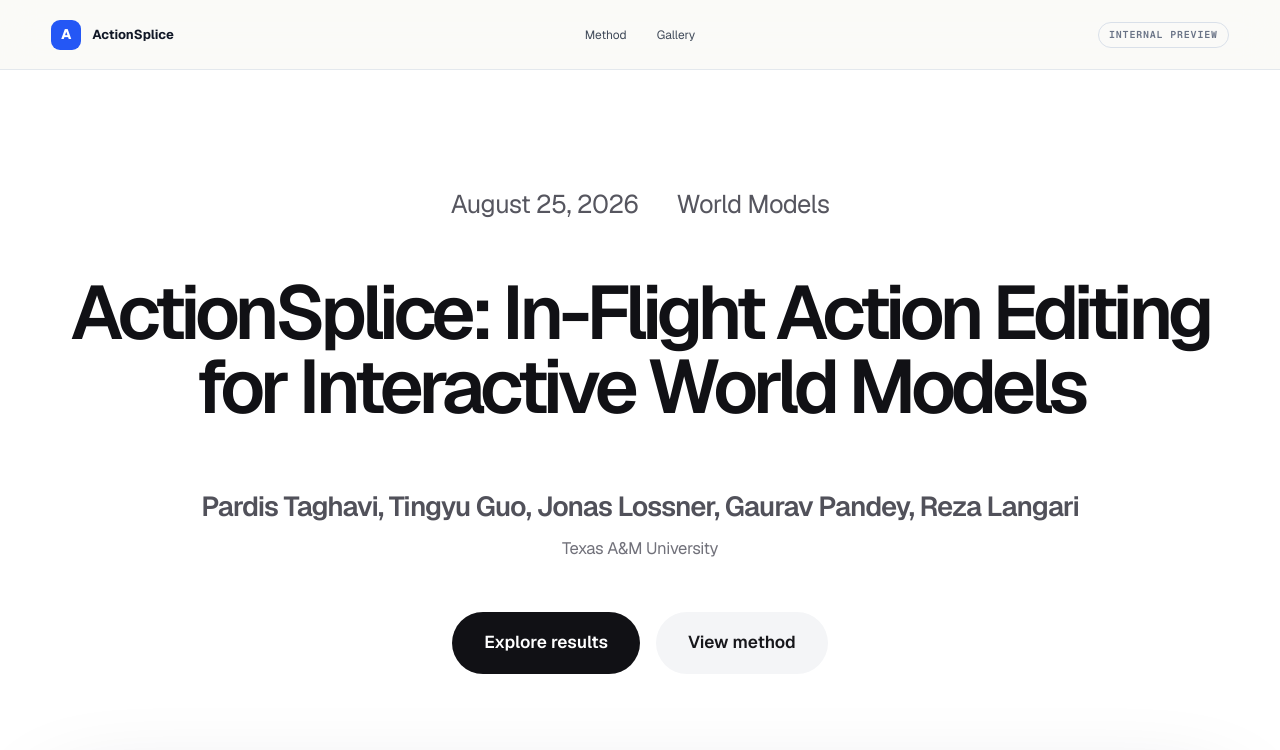
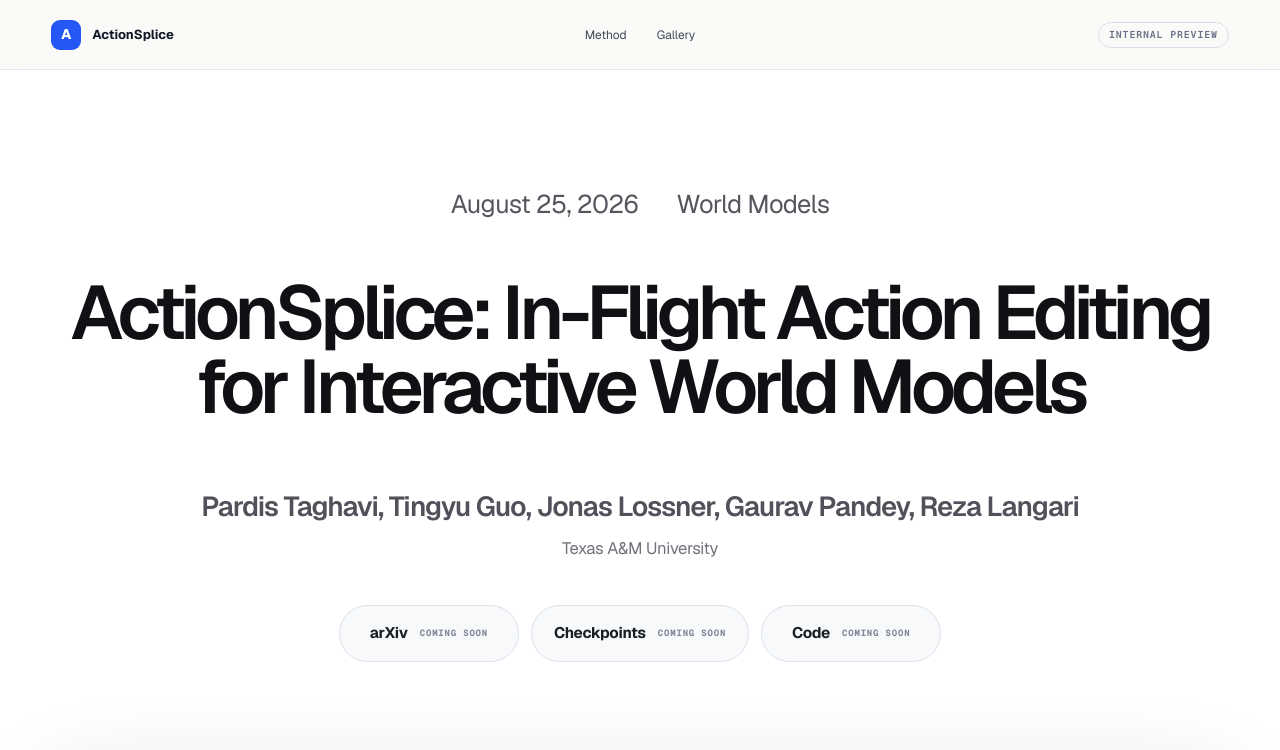
Before and after one commit to PardisTaghavi/actionsplice-website, a Next.js app: page / in a window 1280 px wide. Shown: the top 750 px of the page. Built offline with nearby package versions, Linux system fonts and the light colour scheme.

Commit message:
Add research resource placeholders

```diff
--- a/app/globals.css
+++ b/app/globals.css
@@ -64,13 +64,15 @@ button, input { font: inherit; }
 .hero-title-detail { white-space: nowrap; }
 .hero-authors { margin: clamp(42px, 5vw, 68px) auto 0; color: #51515a; font-size: clamp(18px, 2.15vw, 32px); line-height: 1.4; letter-spacing: -.035em; font-weight: 510; }
 .hero-affiliation { margin: 12px auto 0; color: #71717a; font-size: clamp(15px, 1.3vw, 20px); line-height: 1.4; letter-spacing: -.02em; }
-.hero-actions { display: flex; justify-content: center; align-items: center; gap: 16px; margin-top: clamp(38px, 4vw, 58px); }
-.primary-button, .text-button { padding: 18px 32px; border-radius: 999px; font-size: clamp(15px, 1.35vw, 20px); font-weight: 560; transition: transform .18s ease, background .18s ease; }
-.primary-button { background: #111115; color: white; }
-.text-button { background: #f4f5f7; color: #17171b; }
-.primary-button:hover, .text-button:hover { transform: translateY(-2px); }
-.primary-button:hover { background: #25252a; }
-.text-button:hover { background: #e9eaed; }
+.hero-actions { display: flex; justify-content: center; align-items: center; gap: 12px; margin-top: clamp(32px, 3.5vw, 48px); }
+.resource-placeholder {
+  display: inline-flex; align-items: center; justify-content: center; gap: 12px; min-width: 180px; padding: 16px 22px;
+  border: 1px solid #dce1ea; border-radius: 999px; background: #f8f9fb; color: #1a1d24;
+  font-size: clamp(15px, 1.2vw, 18px); font-weight: 610; letter-spacing: -.02em;
+}
+.resource-placeholder small {
+  color: #7c8596; font: 650 9px/1 var(--font-geist-mono), monospace; text-transform: uppercase; letter-spacing: .09em;
+}
 
 .hero-media {
   position: relative; max-width: 1440px; aspect-ratio: 2.08/1; margin: 0 auto; overflow: hidden;
@@ -183,7 +185,7 @@ footer span { font-family: var(--font-geist-mono), monospace; font-size: 9px; te
   .hero-title-detail { white-space: normal; }
   .hero-authors { font-size: 18px; }
   .hero-actions { flex-direction: column; }
-  .primary-button, .text-button { width: min(100%, 320px); }
+  .resource-placeholder { width: min(100%, 320px); }
   .hero-media { aspect-ratio: 1/1.15; }
   .hero-media video { object-position: center; }
   .hero-media-label { top: 16px; left: 16px; }
--- a/app/page.tsx
+++ b/app/page.tsx
@@ -106,9 +106,19 @@ export default function Home() {
             Pardis Taghavi, Tingyu Guo, Jonas Lossner, Gaurav Pandey, Reza Langari
           </p>
           <p className="hero-affiliation">Texas A&amp;M University</p>
-          <div className="hero-actions">
-            <a className="primary-button" href="#gallery">Explore results</a>
-            <a className="text-button" href="#method">View method</a>
+          <div className="hero-actions" aria-label="Research resources">
+            <span className="resource-placeholder" aria-disabled="true">
+              <span>arXiv</span>
+              <small>Coming soon</small>
+            </span>
+            <span className="resource-placeholder" aria-disabled="true">
+              <span>Checkpoints</span>
+              <small>Coming soon</small>
+            </span>
+            <span className="resource-placeholder" aria-disabled="true">
+              <span>Code</span>
+              <small>Coming soon</small>
+            </span>
           </div>
         </div>
 
```
